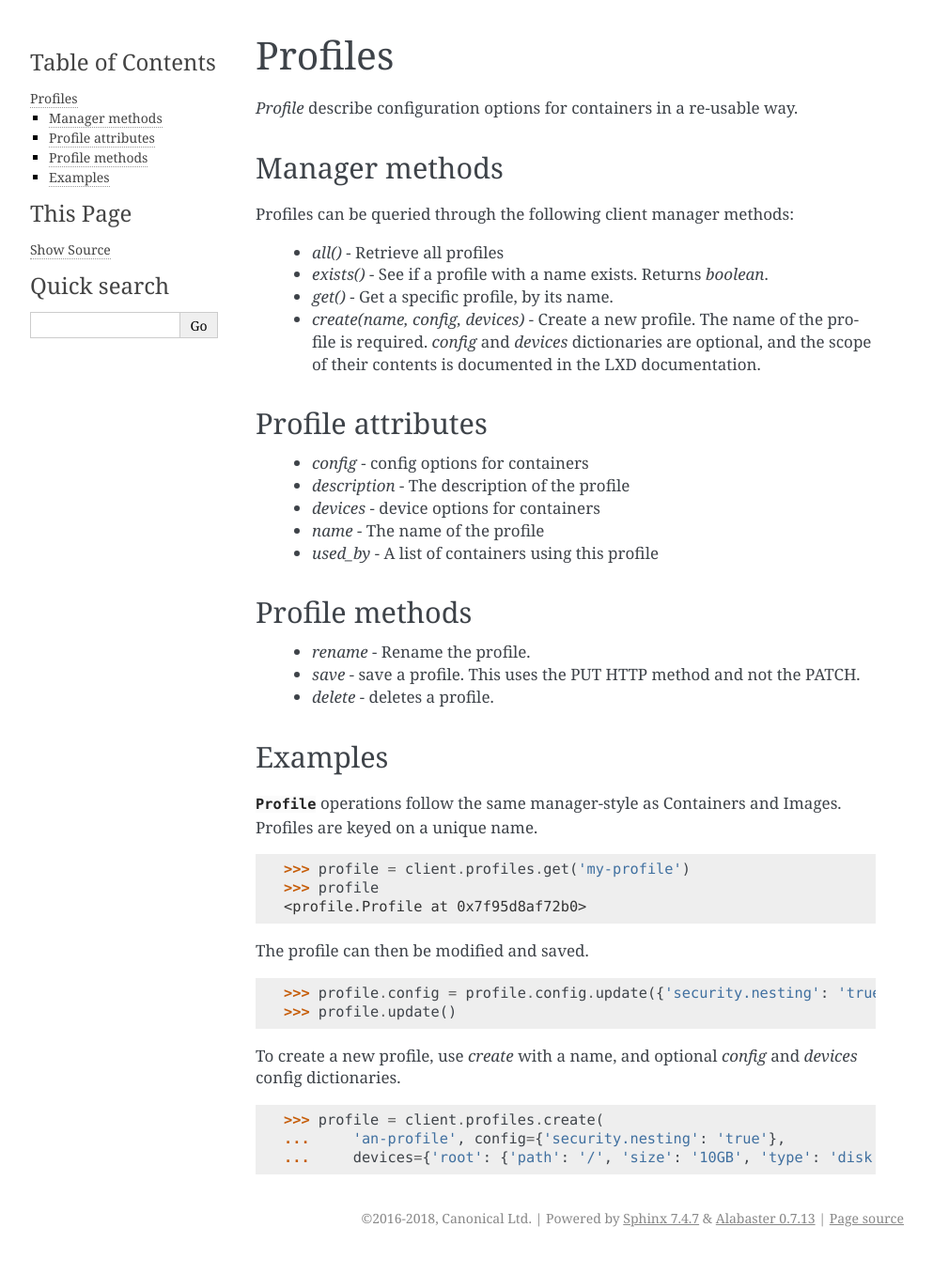
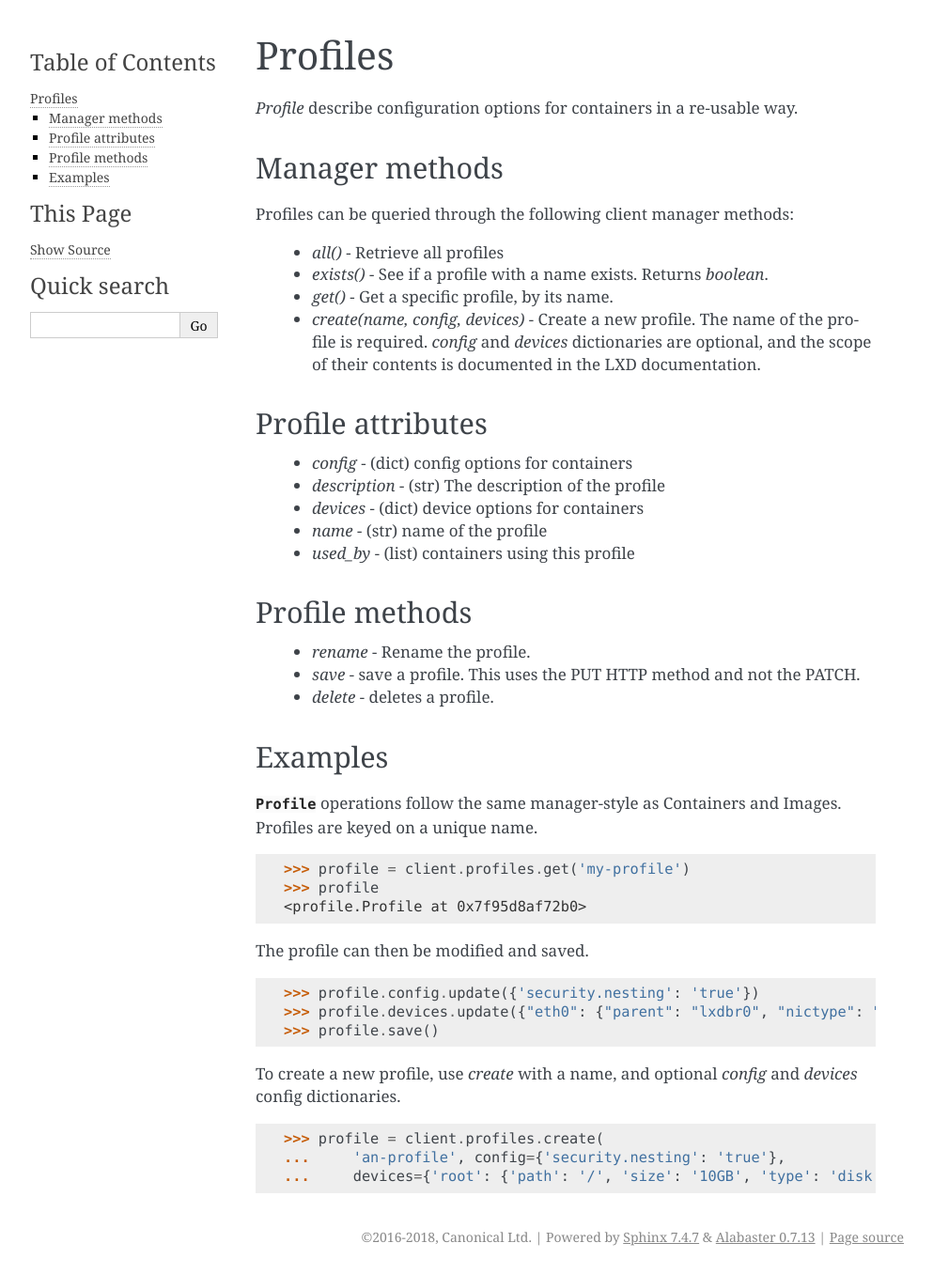
Before and after one commit to canonical/pylxd, a Sphinx documentation site: the page built from doc/source/profiles.rst, in a window 1280 px wide. Shown: the whole page at 94% size, without its empty margins (148-1141 px from the left). Built offline with Sphinx 7.4.7, drawn with Linux system fonts in a browser that asks for light colours.

Commit message:
Updated example of profile updating and saving (#372)
It was discovered that using profile.config and profile.devices as left-hand-sides to a .update function was setting them to "none" and the profile.update() was not actually saving.  profile.save() was also causing the profile settings to be blanked out due to the NoneTypes being set to profile.config and profile.devices.  Also expanded profile attribute descriptions to explicitly note types

```diff
--- a/doc/source/profiles.rst
+++ b/doc/source/profiles.rst
@@ -21,11 +21,11 @@ methods:
 Profile attributes
 ------------------
 
-  - `config` - config options for containers
-  - `description` - The description of the profile
-  - `devices` - device options for containers
-  - `name` - The name of the profile
-  - `used_by` - A list of containers using this profile
+  - `config` - (dict) config options for containers
+  - `description` - (str) The description of the profile
+  - `devices` - (dict) device options for containers
+  - `name` - (str) name of the profile
+  - `used_by` - (list) containers using this profile
 
 
 Profile methods
@@ -51,8 +51,9 @@ Containers and Images. Profiles are keyed on a unique name.
 
 The profile can then be modified and saved.
 
-    >>> profile.config = profile.config.update({'security.nesting': 'true'})
-    >>> profile.update()
+    >>> profile.config.update({'security.nesting': 'true'})
+    >>> profile.devices.update({"eth0": {"parent": "lxdbr0", "nictype": "bridged", "type": "nic", "name": "eth0"}})
+    >>> profile.save()
 
 
 To create a new profile, use `create` with a name, and optional `config`
```
